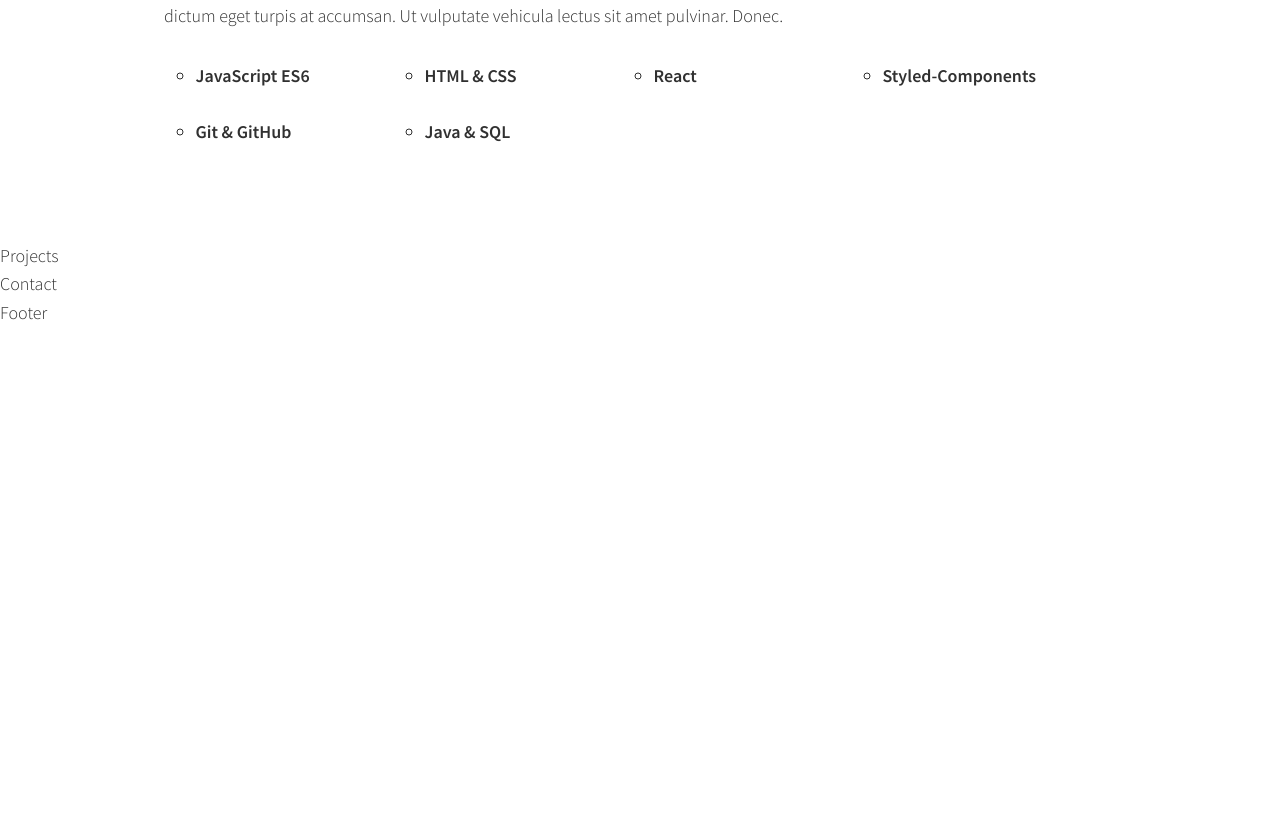
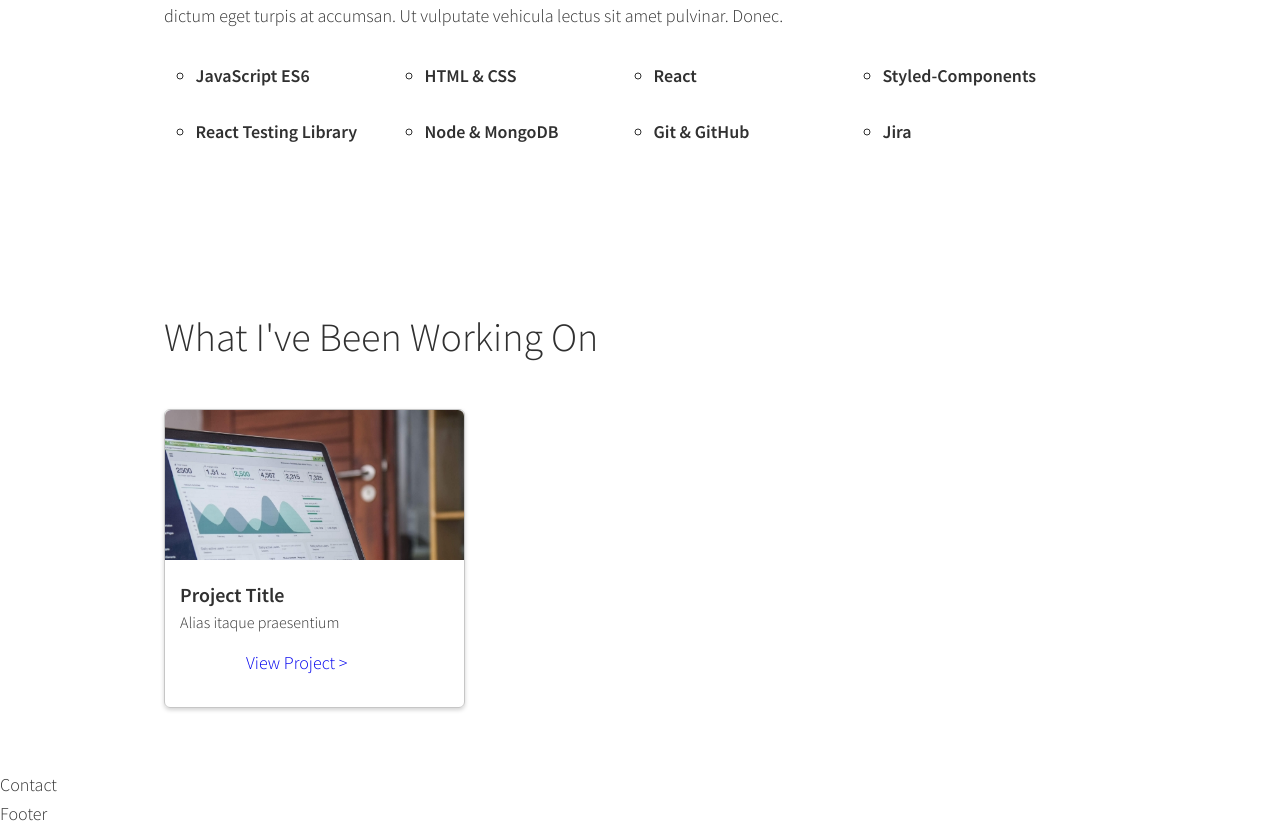
Before and after one commit to markjager13/next-portfolio, a Next.js app: page / in a window 1280 px wide. Shown: the part 808-1639 px from the top of the page. Before the commit the page ends 1138 px from the top, so only its background shows below. Built offline with nearby package versions, Linux system fonts and the light colour scheme.

Commit message:
added project section with basic styling

```diff
--- a/components/About.js
+++ b/components/About.js
@@ -20,7 +20,6 @@ const About = () => {
         </SubTitle>
         <ProfileImg>
             <Image
-                className="about-me__img"
                 src="/profile1.jpg"
                 alt="my profile picture"
                 width={664}
--- /dev/null
+++ b/components/Projects.js
@@ -0,0 +1,45 @@
+import React from 'react';
+import Image from 'next/image';
+import Link from 'next/link';
+import { Section, Title, CardGrid, Card, CardImage, CardContent, CardTitle, CardSubtitle, CardImageContainer } from './styles/Projects.styled';
+
+const Projects = () => {
+  return (
+    <Section>
+        <Title>
+            {"What I've Been Working On"}
+        </Title>
+        <CardGrid>
+            <Card>
+                <CardImageContainer>
+                    <CardImage>
+                        <Image
+                            className="project1__img"
+                            src="/projectimage01.jpg"
+                            alt="project image"
+                            width={480}
+                            height={480}
+                            layout="responsive"
+                        />
+                    </CardImage>
+                </CardImageContainer>
+                <CardContent>
+                    <CardTitle>
+                        Project Title
+                    </CardTitle>
+                    <CardSubtitle>
+                        Alias itaque praesentium
+                    </CardSubtitle>
+                </CardContent>
+                <Link href="/">
+                    <a>
+                        {"View Project >"}
+                    </a>
+                </Link>
+            </Card>
+        </CardGrid>
+    </Section>
+  )
+}
+
+export default Projects
--- a/components/Skills.js
+++ b/components/Skills.js
@@ -11,8 +11,10 @@ const Skills = () => {
             <li>HTML & CSS</li>
             <li>React</li>
             <li>Styled-Components</li>
+            <li>React Testing Library</li>
+            <li>Node & MongoDB</li>
             <li>Git & GitHub</li>
-            <li>Java & SQL</li>
+            <li>Jira</li>
         </SkillsList>
     </Section>
   )
--- /dev/null
+++ b/components/styles/Projects.styled.js
@@ -0,0 +1,74 @@
+import styled from 'styled-components';
+
+export const Section = styled.div`
+    padding: 3.5em 2em;
+
+    max-width: 1024px;
+    margin: 0 auto;
+`;
+
+export const Title = styled.div`
+    margin-bottom: 0.25em;
+    grid-area: title;
+    font-size: 2.5rem;
+`;
+
+export const CardGrid = styled.div`
+    display: grid;
+    grid-template-columns: repeat(auto-fill, minmax(225px, 1fr));
+    grid-auto-rows: auto;
+    gap: 25px;
+    padding-top: 30px;
+`;
+
+export const Card = styled.div`
+    box-shadow: 0px 2px 4px rgba(0, 0, 0, 0.18);
+    text-align: left;
+    border: 1px solid rgb(198, 198, 198);
+    border-radius: 6px;
+    padding-bottom: 30px;
+
+    a {
+        padding: 0.75em 2.5em;
+        margin: 2em;
+        cursor: pointer;
+    }
+`;
+
+export const CardImageContainer = styled.div`
+    border-radius: 6px 6px 0 0;
+    overflow: hidden;
+`;
+
+export const CardImage = styled.div`
+    width: 100%;
+    height: 150px;
+    object-fit: cover;
+    display: block;
+    border-radius: 6px 6px 0 0;
+    transition: transform 750ms cubic-bezier(0.5, 0, 0.5, 1), opacity 250ms linear;
+
+    &:hover {
+        transform: scale(1.2);
+        opacity: 0.75;
+    }
+`;
+
+export const CardContent = styled.div`
+    line-height: 1.5;
+    text-align: left;
+    padding: 15px;
+    background: #fff;
+`;
+
+export const CardTitle = styled.p`
+    font-size: 1.25rem;
+    text-align: left;
+    padding-top: 0.25em;
+    font-family: "Source Sans Pro";
+    font-weight: 600;
+`;
+
+export const CardSubtitle = styled.p`
+    font-size: 1rem;
+`;
--- a/pages/index.js
+++ b/pages/index.js
@@ -3,6 +3,7 @@ import GlobalStyles from '../components/styles/Global';
 import Header from '../components/Header';
 import About from '../components/About';
 import Skills from '../components/Skills';
+import Projects from '../components/Projects';
 
 export default function Home() {
   return (
@@ -11,9 +12,7 @@ export default function Home() {
       <Header />
       <About />
       <Skills />
-      <div>
-        Projects
-      </div>
+      <Projects />
       <div>
         Contact
       </div>
```
Also changed, not shown: public/projectimage01.jpg (added).
